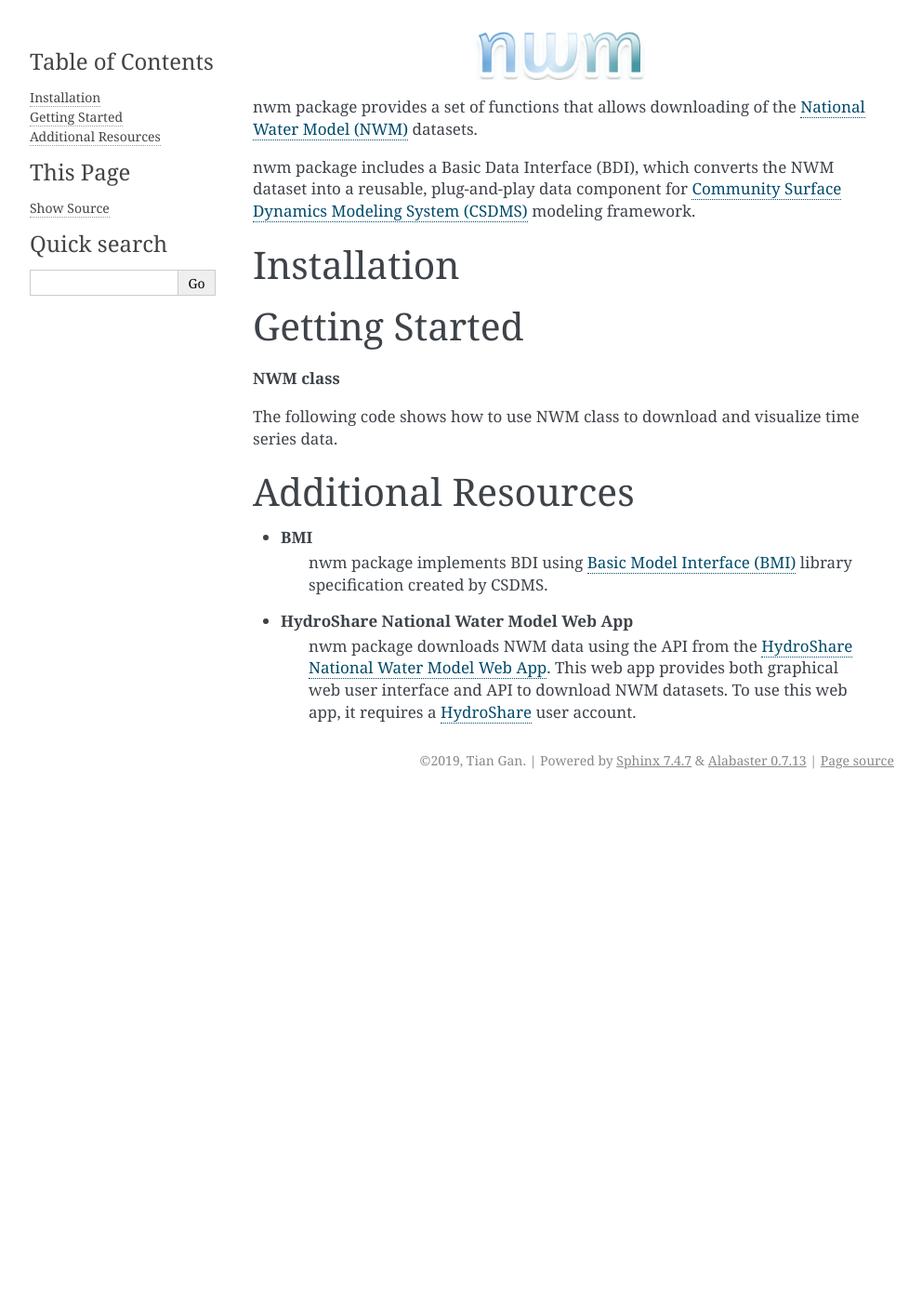
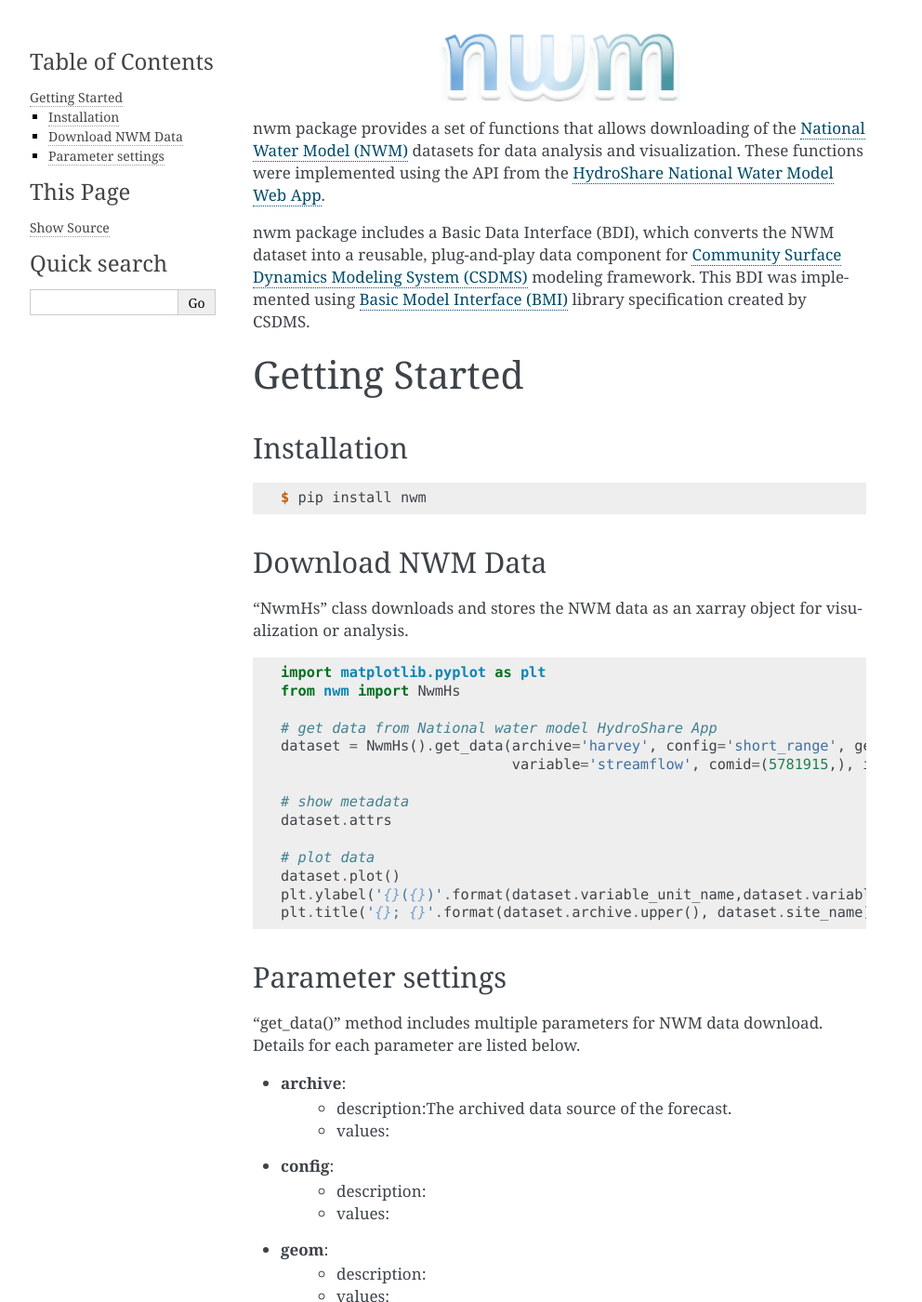
Before and after one commit to gantian127/nwm, a Sphinx documentation site: the page built from docs/source/index.rst, in a window 1280 px wide and 1400 px high. Shown: the whole window at 93% size, without its empty margins (148-1140 px from the left). Built offline with Sphinx 7.4.7, drawn with Linux system fonts in a browser that asks for light colours; some of the changed text lies outside the part shown.

Commit message:
fix the code block issue and add parameter settings section

```diff
--- a/docs/source/index.rst
+++ b/docs/source/index.rst
@@ -1,55 +1,96 @@
 .. image:: _static/nwm_logo.png
     :align: center
-    :scale: 85%
+    :scale: 120%
     :alt: nwm
     :target: https://nwm.readthedocs.io/
 
 
 nwm package provides a set of functions that allows downloading of the `National Water Model
-(NWM) <https://water.noaa.gov/about/nwm>`_ datasets.
+(NWM) <https://water.noaa.gov/about/nwm>`_ datasets for data analysis and visualization.
+These functions were implemented using the API from the
+`HydroShare National Water Model Web App <https://hs-apps.hydroshare.org/apps/nwm-forecasts/>`_.
 
 nwm package includes a Basic Data Interface (BDI),
 which converts the NWM dataset into a reusable, plug-and-play data component for
 `Community Surface Dynamics Modeling System (CSDMS) <https://csdms.colorado.edu/wiki/Main_Page>`_ modeling framework.
+This BDI was implemented using `Basic Model Interface (BMI) <https://bmi.readthedocs.io/en/latest/>`_
+library specification created by CSDMS.
 
 
+Getting Started
+===============
+
 Installation
-++++++++++++++++
+++++++++++++
 
-.. code-block::bash
+.. code-block:: console
+
     $ pip install nwm
 
-Getting Started
-+++++++++++++++++
 
-**NWM class**
+Download NWM Data
++++++++++++++++++++++
 
-The following code shows how to use NWM class to download and visualize time series data.
+"NwmHs" class downloads and stores the NWM data as an xarray object for visualization or analysis.
 
-.. code-block::python
-  :linenos:
-  import matplotlib.pyplot as plt
-  from nwm import NwmHs
+.. code-block:: python
 
-  # get data from National water model HydroShare App
-  dataset = NwmHs().get_data()
+    import matplotlib.pyplot as plt
+    from nwm import NwmHs
 
-  # show metadata
-  dataset.attrs
+    # get data from National water model HydroShare App
+    dataset = NwmHs().get_data(archive='harvey', config='short_range', geom='channel_rt',
+                               variable='streamflow', comid=(5781915,), init_time=0, start_date='2017-08-23')
 
-  # plot data
-  dataset.plot()
-  plt.ylabel('{}({})'.format(dataset.variable_unit_name,dataset.variable_unit))
-  plt.title('{}; {}'.format(dataset.archive.upper(), dataset.site_name))
+    # show metadata
+    dataset.attrs
 
-Additional Resources
-++++++++++++++++++++++
-- **BMI**
-    nwm package implements BDI using `Basic Model Interface (BMI) <https://bmi.readthedocs.io/en/latest/>`_
-    library specification created by CSDMS.
+    # plot data
+    dataset.plot()
+    plt.ylabel('{}({})'.format(dataset.variable_unit_name,dataset.variable_unit))
+    plt.title('{}; {}'.format(dataset.archive.upper(), dataset.site_name))
 
-- **HydroShare National Water Model Web App**
-    nwm package downloads NWM data using the API from the
-    `HydroShare National Water Model Web App <https://hs-apps.hydroshare.org/apps/nwm-forecasts/>`_.
-    This web app provides both graphical web user interface and API to download NWM datasets.
-    To use this web app, it requires a `HydroShare <https://www.hydroshare.org/>`_ user account.
+
+Parameter settings
++++++++++++++++++++
+"get_data()" method includes multiple parameters for NWM data download. Details for each parameter are listed below.
+
+* **archive**:
+    * description:The archived data source of the forecast.
+    * values:
+
+* **config**:
+    * description:
+    * values:
+
+* **geom**:
+    * description:
+    * values:
+
+* **variable**:
+    * description:
+    * values:
+
+* **comid**:
+    * description:
+    * values:
+
+* **init_time**:
+    * description:
+    * values:
+
+* **time_lag**:
+    * description:
+    * values:
+
+* **start_date**:
+    * description:
+    * values:
+
+* **end_date**:
+    * description:
+    * values:
+
+* **output**:
+    * description:
+    * values:
```
